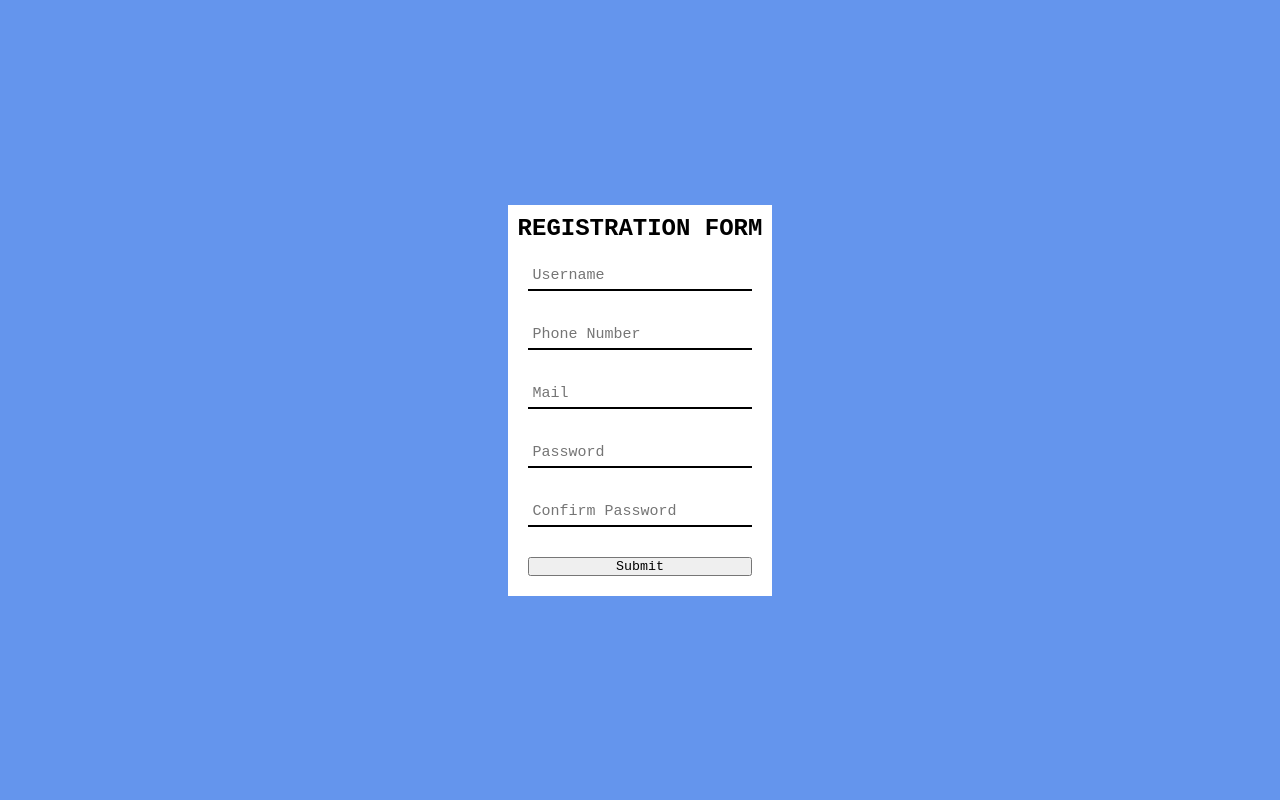
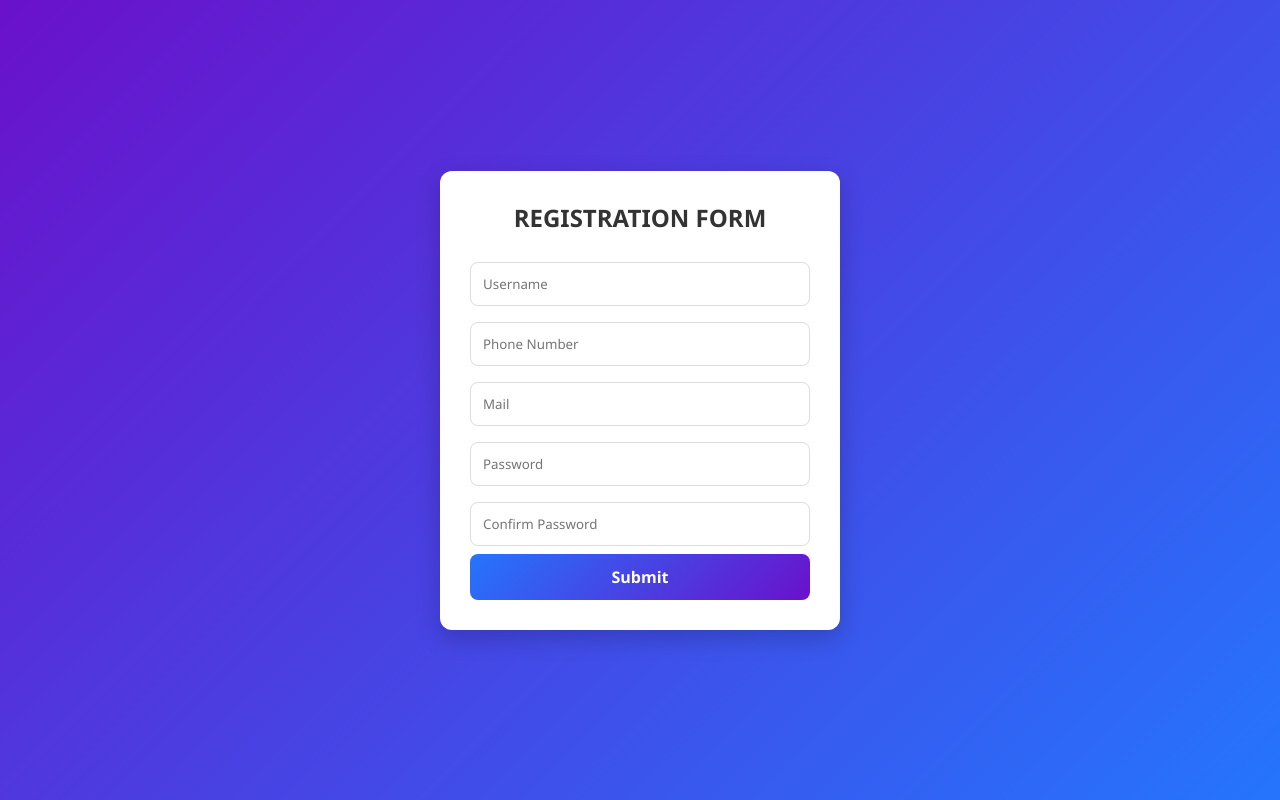
Before and after one commit to Mohd-Affan-Code/JavaScript-Mini-Challenges, a plain HTML site: page Form Validation/index.html in a window 1280 px wide. Drawn offline with Linux system fonts and the light colour scheme.

Commit message:
style change

```diff
--- a/Form Validation/index.html
+++ b/Form Validation/index.html
@@ -13,23 +13,29 @@
         <h2 class="form-heading">REGISTRATION FORM</h2>
         <form action="/">
           <div class="name-input">
-            <input type="text" placeholder="Username" />
+            <input
+              type="text"
+              id="userName"
+              name="username"
+              placeholder="Username"
+              required
+            />
             <div class="name-error"></div>
           </div>
           <div class="phone-input">
-            <input type="text" placeholder="Phone Number" />
+            <input type="text" placeholder="Phone Number" required />
             <div class="phone-error"></div>
           </div>
           <div class="mail-input">
-            <input type="text" placeholder="Mail" />
+            <input type="text" placeholder="Mail" required />
             <div class="mail-error"></div>
           </div>
           <div class="password-input">
-            <input type="password" placeholder="Password" />
+            <input type="password" placeholder="Password" required />
             <div class="password-error"></div>
           </div>
           <div class="confirmPassword-input">
-            <input type="password" placeholder="Confirm Password" />
+            <input type="password" placeholder="Confirm Password" required />
             <div class="confirmPassword-error"></div>
           </div>
           <div class="submit-container">
--- a/Form Validation/index.js
+++ b/Form Validation/index.js
@@ -0,0 +1,5 @@
+document.querySelectorAll("input").forEach((input) => {
+  input.addEventListener("input", function (event) {
+    console.log(event.target.name);
+  });
+});
--- a/Form Validation/style.css
+++ b/Form Validation/style.css
@@ -2,45 +2,93 @@
   margin: 0;
   padding: 0;
   box-sizing: border-box;
-  font-family: "Courier New", Courier, monospace;
+  font-family: "Segoe UI", Tahoma, Geneva, Verdana, sans-serif;
 }
 
-.container {
+body {
+  background: linear-gradient(135deg, #6a11cb 0%, #2575fc 100%);
+  height: 100vh;
   display: flex;
+  justify-content: center;
   align-items: center;
-  justify-content: center;
-  height: 100vh;
-  background-color: cornflowerblue;
 }
 
+/* Container */
+.container {
+  width: 100%;
+  max-width: 400px;
+  background: white;
+  padding: 30px;
+  border-radius: 12px;
+  box-shadow: 0 8px 25px rgba(0, 0, 0, 0.2);
+  animation: fadeIn 0.8s ease-in-out;
+}
+
+/* Heading */
 .form-heading {
   text-align: center;
-  margin: 10px 10px;
+  font-size: 24px;
+  font-weight: bold;
+  color: #333;
+  margin-bottom: 20px;
 }
 
-.formContainer {
-  max-height: 500px;
-  max-width: 350px;
-  background: white;
+/* Inputs */
+form input {
+  width: 100%;
+  padding: 12px;
+  margin: 8px 0;
+  border: 1px solid #ddd;
+  border-radius: 8px;
+  outline: none;
+  transition: 0.3s;
 }
 
-form {
-  display: flex;
-  flex-direction: column;
-  gap: 30px;
-  margin: 10px;
-  padding: 10px;
+form input:focus {
+  border-color: #2575fc;
+  box-shadow: 0 0 8px rgba(37, 117, 252, 0.2);
 }
 
-input {
-  width: 100%;
-  border: none;
-  border-bottom: 2px solid black;
-  font-size: 15px;
-  padding: 5px;
-  outline: none;
+/* Error messages */
+.name-error,
+.phone-error,
+.mail-error,
+.password-error,
+.confirmPassword-error {
+  font-size: 12px;
+  color: red;
+  margin-top: -5px;
+  margin-bottom: 5px;
+  display: none; /* Hide by default */
 }
 
+/* Submit Button */
 .submit-button {
   width: 100%;
+  padding: 12px;
+  background: linear-gradient(135deg, #2575fc, #6a11cb);
+  color: white;
+  font-size: 16px;
+  font-weight: bold;
+  border: none;
+  border-radius: 8px;
+  cursor: pointer;
+  transition: transform 0.2s ease, background 0.3s;
 }
+
+.submit-button:hover {
+  transform: translateY(-2px);
+  background: linear-gradient(135deg, #6a11cb, #2575fc);
+}
+
+/* Animation */
+@keyframes fadeIn {
+  from {
+    opacity: 0;
+    transform: translateY(-20px);
+  }
+  to {
+    opacity: 1;
+    transform: translateY(0);
+  }
+}
```
